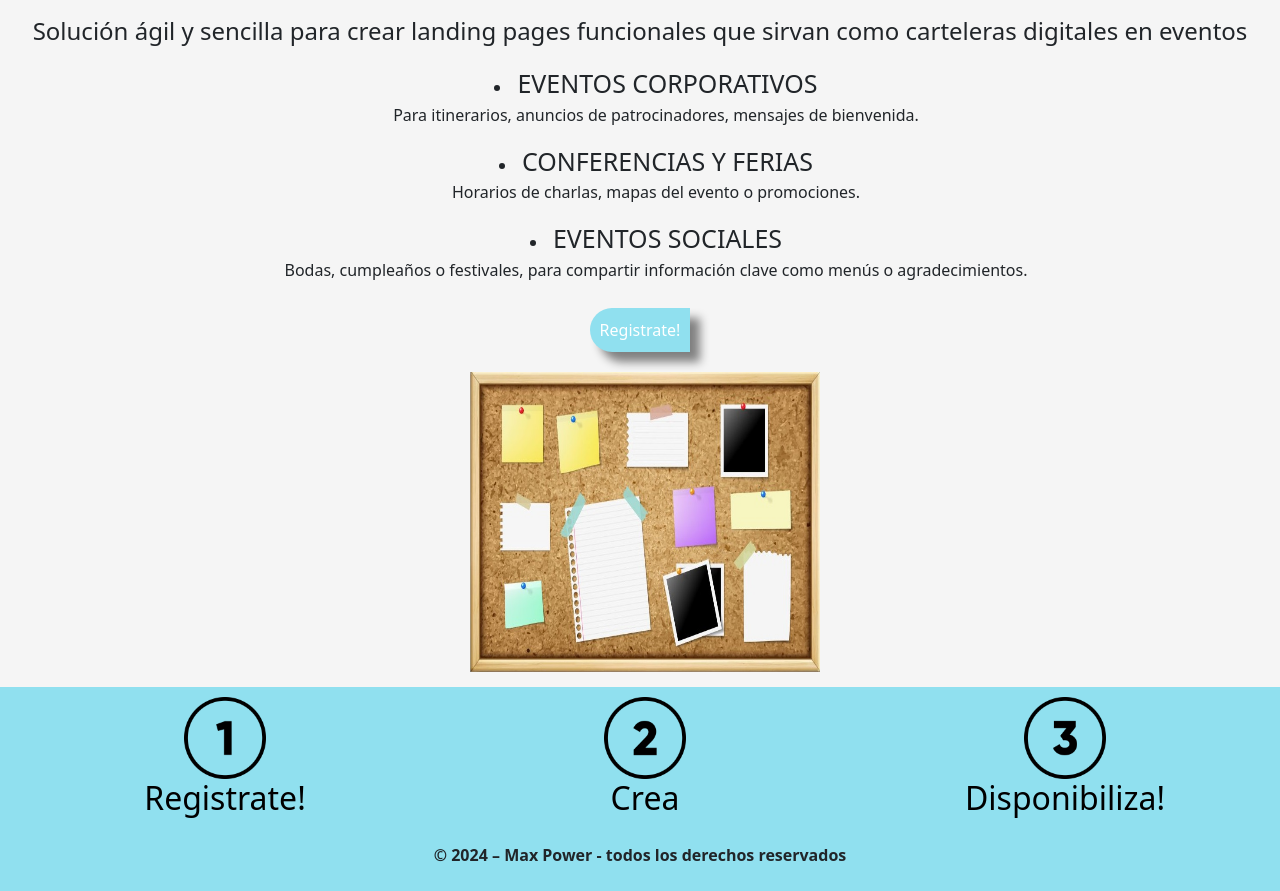
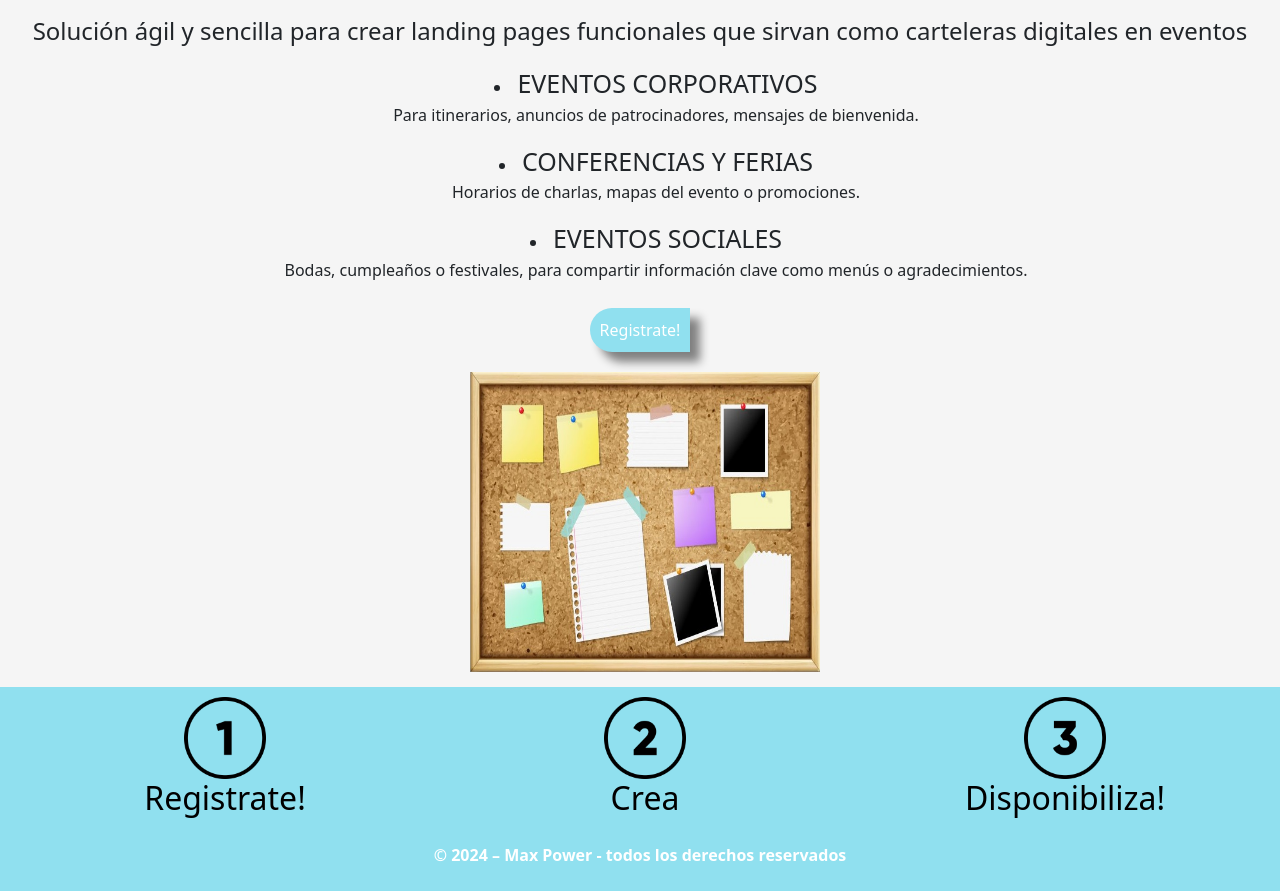
Before and after one commit to fanro/proyecto_coder_house, a website: page index.html in a window 1280 px wide. Shown: the part 141-1032 px from the top of the page. Drawn offline with nearby package versions, Linux system fonts and the light colour scheme.

Commit message:
migrate styles to sass

```diff
--- a/scss/general/_footer.scss
+++ b/scss/general/_footer.scss
@@ -5,6 +5,7 @@
 
 footer {
     background-color:$color-principal;
+    color: $color-text-principal;
     text-align: center;
     font-weight: bold;
 }
```
Also changed, not shown: css/styles.css, 1 other file.
